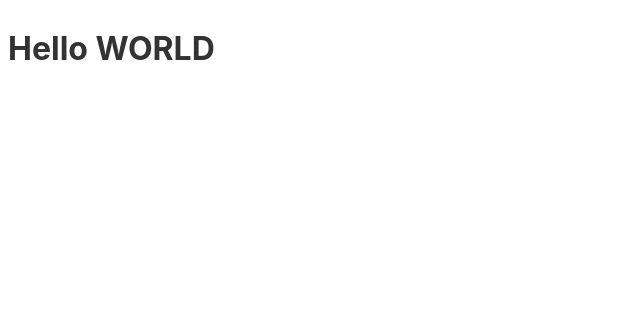
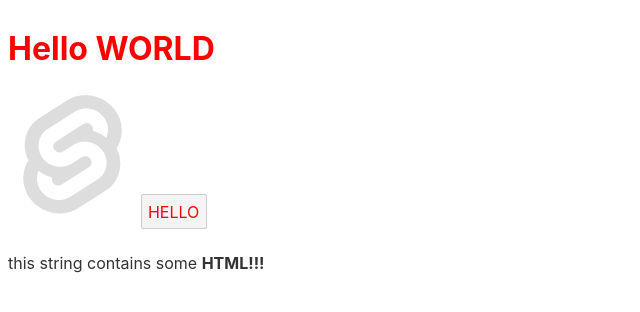
Before and after one commit to eddie0329/Study__Svelte, a Svelte app in the folder my-svelte-project/: page / in a window 1280 px wide. Shown: the top 312 px of the page, without its empty margins (0-640 px from the left). Built offline with nearby package versions, Linux system fonts and the light colour scheme.

Commit message:
:sparkles: Implement basic usage of svelte

```diff
--- a/my-svelte-project/src/App.svelte
+++ b/my-svelte-project/src/App.svelte
@@ -1,5 +1,19 @@
-<h1>Hello {name}</h1>
 <script>
+	import MyButton from "./components/MyButton.svelte";
+
 	let name = "world";
-	name = name.toUpperCase();
+	// name = name.toUpperCase();
+	let src = "favicon.png";
+	let string = `this string contains some <strong>HTML!!!</strong>`;
 </script>
+
+<style>
+	h1 {
+		color: red;
+	}
+</style>
+
+<h1>Hello {name.toUpperCase()}</h1>
+<img {src} alt="logo" />
+<MyButton />
+<p>{@html string}</p>
--- /dev/null
+++ b/my-svelte-project/src/components/MyButton.svelte
@@ -0,0 +1,7 @@
+<style>
+  .my-btn {
+    color: red;
+  }
+</style>
+
+<button class="my-btn">HELLO</button>
```
